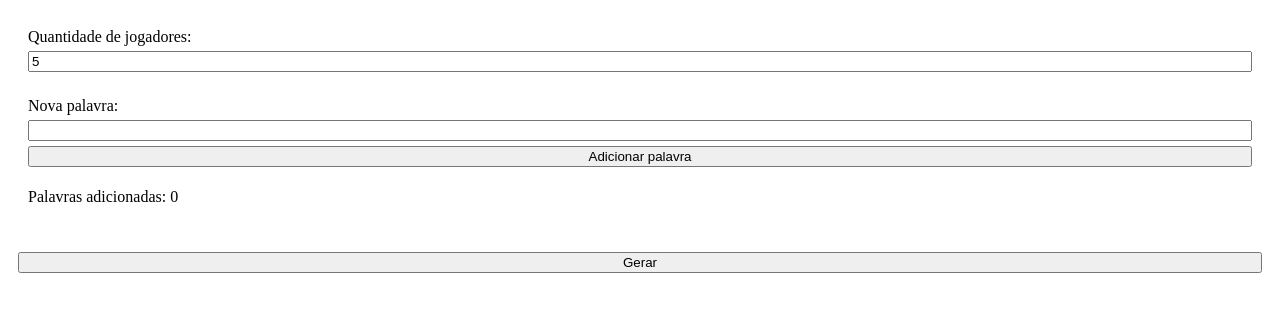
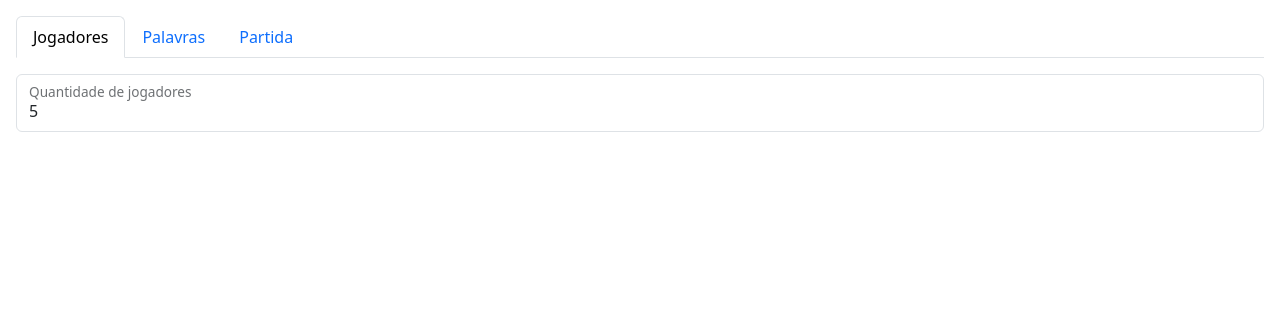
Before and after one commit to nickmafra/simple-games, a plain HTML site: page impostor/index.html in a window 1280 px wide. Drawn offline with nearby package versions, Linux system fonts and the light colour scheme.

Commit message:
feat: add bootstrap and jquery

```diff
--- a/impostor/index.html
+++ b/impostor/index.html
@@ -1,3 +1,4 @@
+<!DOCTYPE html>
 <html>
     <head>
         <meta charset="UTF-8">
@@ -5,60 +6,85 @@
 
         <title>Impostor</title>
 
-        <style>
-            div {
-                display: flex;
-                flex-direction: column;
-                flex-wrap: wrap;
-                padding: 10px;
-                gap: 5px;
-            }
-            #result {
-                flex-direction: row;
-            }
-        </style>
+        <link href="https://cdn.jsdelivr.net/npm/bootstrap@5.3.2/dist/css/bootstrap.min.css" rel="stylesheet" integrity="sha384-T3c6CoIi6uLrA9TneNEoa7RxnatzjcDSCmG1MXxSR1GAsXEV/Dwwykc2MPK8M2HN" crossorigin="anonymous">
+
+        <script src="https://cdn.jsdelivr.net/npm/bootstrap@5.3.2/dist/js/bootstrap.bundle.min.js" integrity="sha384-C6RzsynM9kWDrMNeT87bh95OGNyZPhcTNXj1NW7RuBCsyN/o0jlpcV8Qyq46cDfL" crossorigin="anonymous"></script>
+        <script src="https://code.jquery.com/jquery-3.7.1.slim.min.js" integrity="sha256-kmHvs0B+OpCW5GVHUNjv9rOmY0IvSIRcf7zGUDTDQM8=" crossorigin="anonymous"></script>
     </head>
-    <body>
-        <div id="configuration">
-            <div>
-                <label for="playerCount">Quantidade de jogadores:</label>
-                <input type="number" name="playerCount" id="playerCount" value="5" />
-            </div>
-            <div>
-                <label for="newWord">Nova palavra:</label>
-                <input name="newWord" id="newWord"  />
-                <input type="button"onclick="addWord()" value="Adicionar palavra">
-                <p>Palavras adicionadas: <span id="wordCounter">0</span></p>
+    <body onload="start()" class="p-3">
+        <nav class="mb-3">
+            <ul class="nav nav-tabs">
+                <li class="nav-item">
+                    <a class="nav-link active" data-menu="players" onclick="showMenu(this)">Jogadores</a>
+                </li>
+                <li class="nav-item">
+                    <a class="nav-link" data-menu="words" onclick="showMenu(this)">Palavras</a>
+                </li>
+                <li class="nav-item">
+                    <a class="nav-link" data-menu="match" onclick="showMenu(this)">Partida</a>
+                </li>
+            </ul>
+        </nav>
+        <main>
+            <div id="menu_players" class="menu">
+                <div class="form-floating">
+                    <input name="playerCount" type="number" class="form-control" placeholder="anything" value="5" />
+                    <label for="playerCount" class="form-label">Quantidade de jogadores</label>
                 </div>
             </div>
-        <div>
-            <input type="button" onclick="generateResult()" value="Gerar">
+            <form id="menu_words" class="menu" style="display:none">
+                <div class="form-floating">
+                    <input name="newWord" class="form-control mb-3" placeholder="anything"  />
+                    <label for="newWord">Nova palavra</label>
                 </div>
+                <div class="form-text">Palavras adicionadas: <span id="wordCounter">0</span></div>
+                <input type="submit" class="btn btn-secondary" value="Adicionar palavra">
+            </form>
+            <div id="menu_match" class="menu" style="display:none">
+                <input type="button" class="btn btn-primary" onclick="generateResult()" value="Sortear">
                 <div id="result">
                 </div>
+                <input type="button" id="result_template" class="btn btn-secondary form-control mt-3" style="display:none" />
+            </div>
+        </main>
+
         <script>
             let words = [];
+
+            function start() {
+                $('#menu_words').on("submit", addWord);
 
                 let savedWords = localStorage.getItem("words");
                 if (savedWords) {
                     words = JSON.parse(savedWords);
                     syncWordCounter();
                 }
+            }
 
-            function addWord() {
-                let element = document.getElementById("newWord");
-                let newWord = element.value;
+            function showMenu(dom) {
+                let element = $(dom);
+                $('.menu').hide();
+                $('#menu_' + element.data('menu')).show();
+                $('nav a').removeClass('active');
+                element.addClass('active');
+            }
+
+            function addWord(event) {
+                event.preventDefault();
+
+                let element = $('[name="newWord"]');
+                let newWord = element.val();
                 if (!newWord) {
                     return;
                 }
                 words.push(newWord);
-                element.value = "";
+                element.val('');
                 syncWordCounter();
                 save();
             }
 
             function syncWordCounter() {
-                document.getElementById("wordCounter").innerHTML = words.length;
+                $("#wordCounter").text(words.length);
             }
 
             function save() {
@@ -66,37 +92,29 @@
             }
 
             function generateResult() {
+                let resultContainer = $("#result");
+                resultContainer.empty();
                 if (words.length == 0) {
                     alert("Antes adicione alguma palavra");
                     return;
                 }
 
-                let playerCount = document.getElementById("playerCount").value;
+                let playerCount = $('[name="playerCount"]').val();
                 let impostor = Math.floor(Math.random() * playerCount);
                 let word = words.splice(Math.floor(Math.random() * words.length), 1)[0];
 
-                let resultContainer = document.getElementById("result");
-                resultContainer.textContent = '';
-
                 for (var player = 0; player < playerCount; player++) {
                     let resultText = player == impostor ? "Impostor" : word;
-                    let resultItem = document.createElement('input');
-                    resultItem.type = "button";
-                    resultItem.value = "Jogador " + (player + 1);
-                    resultItem.onclick = () => alert(resultText);
-                    resultContainer.appendChild(resultItem);
+                    let resultItem = $('#result_template').clone();
+                    resultItem.show();
+                    resultItem.val("Jogador " + (player + 1));
+                    resultItem.on('click', () => alert(resultText));
+                    resultContainer.append(resultItem);
                 }
-                console.log("Resultado gerado.");
                 syncWordCounter();
                 save();
+                alert("Palavra sorteada!");
             }
-
-            function checkEnter(event) {
-                if (event.keyCode === 13 || event.which === 13) {
-                    addWord();
-                }
-            }
-            document.getElementById("newWord").addEventListener("keyup", checkEnter);
         </script>
         <script async data-id="101440046" src="//static.getclicky.com/js"></script>
     </body>
```
Lines whose indentation alone changed are shown as unchanged.
